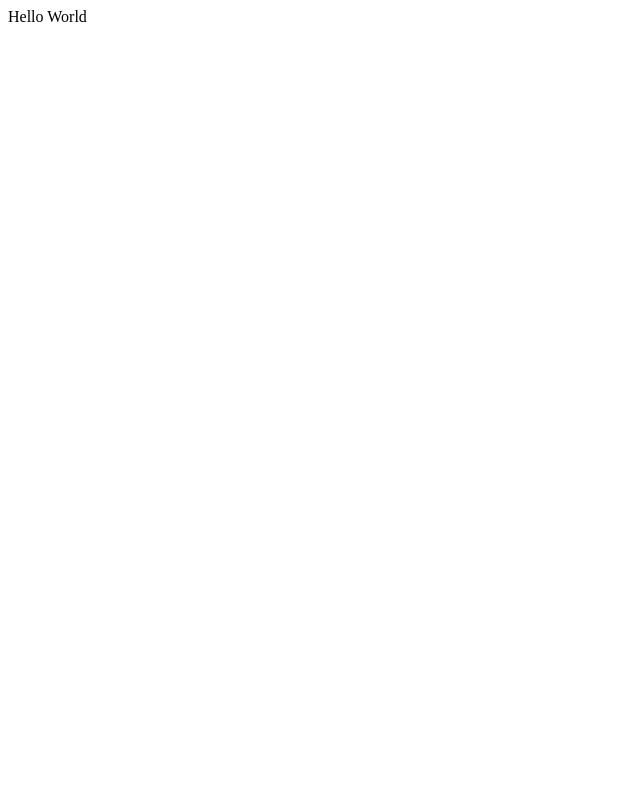
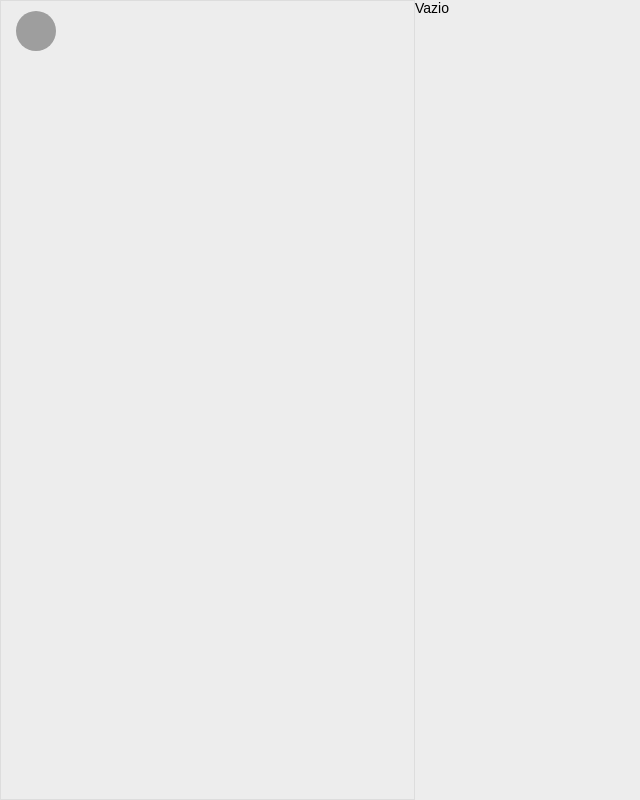
Before and after one commit to Lopes393/berserker_chat, a React (Create React App) app in the folder berserker/: page / in a window 1280 px wide. Shown: the whole page, without its empty margins (0-640 px from the left). Built offline with nearby package versions, Linux system fonts and the light colour scheme; grey boxes are pictures that could not be loaded.

Commit message:
Styled project

```diff
--- a/berserker/package.json
+++ b/berserker/package.json
@@ -10,6 +10,7 @@
     "react": "^17.0.2",
     "react-dom": "^17.0.2",
     "react-scripts": "4.0.3",
+    "styled-components": "^5.3.0",
     "web-vitals": "^1.0.1"
   },
   "devDependencies": {
@@ -20,6 +21,7 @@
     "@types/node": "^12.0.0",
     "@types/react": "^17.0.0",
     "@types/react-dom": "^17.0.0",
+    "@types/styled-components": "^5.1.9",
     "typescript": "^4.1.2"
   },
   "scripts": {
--- a/berserker/src/App.tsx
+++ b/berserker/src/App.tsx
@@ -1,3 +1,14 @@
+import { GlobalStyle } from "./styles/global";
+import { Sidebar } from "./components/Sidebar";
+import { Content } from "./components/Content";
+import { Container } from "./styles";
+
 export function App() {
-  return <div className="App">Hello World</div>;
+  return (
+    <Container>
+      <Sidebar />
+      <Content />
+      <GlobalStyle />
+    </Container>
+  );
 }
--- /dev/null
+++ b/berserker/src/components/Content/index.tsx
@@ -0,0 +1,5 @@
+import { Container } from "./styles";
+
+export function Content() {
+  return <div>Vazio</div>;
+}
--- /dev/null
+++ b/berserker/src/components/Content/styles.ts
@@ -0,0 +1,6 @@
+import styled from "styled-components";
+
+export const Container = styled.div`
+  display: flex;
+  background: var(--background-content);
+`;
--- /dev/null
+++ b/berserker/src/components/Sidebar/index.tsx
@@ -0,0 +1,22 @@
+import DonutLargeIcon from "@material-ui/icons/DonutLarge";
+import ChatIcon from "@material-ui/icons/Chat";
+import MoreVertIcon from "@material-ui/icons/MoreVert";
+import { Container, Header, Search, Chatlist } from "./styles";
+
+export function Sidebar() {
+  return (
+    <Container>
+      <Header>
+        <img
+          src="https://www.monteirolobato.edu.br/public/assets/admin/images/avatars/avatar7_big@2x.png"
+          alt=""
+        />
+        <div className="actions">
+          <div className="actions-btn"></div>
+        </div>
+      </Header>
+      <Search></Search>
+      <Chatlist></Chatlist>
+    </Container>
+  );
+}
--- /dev/null
+++ b/berserker/src/components/Sidebar/styles.ts
@@ -0,0 +1,33 @@
+import styled from "styled-components";
+
+export const Container = styled.div`
+  display: flex;
+  flex-direction: column;
+
+  width: 35%;
+  max-width: 415px;
+
+  border: 1px solid var(--border);
+`;
+export const Header = styled.div`
+  display: flex;
+  flex-direction: row;
+  justify-content: space-between;
+  align-items: center;
+
+  height: 60px;
+  padding: 0 15px;
+
+  img {
+    width: 40px;
+    height: 40px;
+    border-radius: 20px;
+    cursor: pointer;
+  }
+
+  div {
+    display: flex;
+  }
+`;
+export const Search = styled.div``;
+export const Chatlist = styled.div``;
--- /dev/null
+++ b/berserker/src/styles.ts
@@ -0,0 +1,7 @@
+import styled from "styled-components";
+
+export const Container = styled.div`
+  height: 100vh;
+  display: flex;
+  background: var(--background-content);
+`;
--- /dev/null
+++ b/berserker/src/styles/global.ts
@@ -0,0 +1,44 @@
+import { createGlobalStyle } from "styled-components";
+
+export const GlobalStyle = createGlobalStyle`
+    :root{
+        --background: #d2dbdc;
+        --background-content: #EDEDED;
+        --border: #DDD;
+        --shape: #FFFFFF;
+    }
+    *{
+        margin: 0;
+        padding: 0;
+        box-sizing: border-box;
+    }
+    //font-size: 16px (Desktop)
+    html{
+        @media (min-width:1000px) {
+            font-size:93.75%; //15px
+        }
+        @media (min-width:720px) {
+            font-size:87.5%; //14px
+        }
+    }
+    body {
+        background: var(--background);
+        -webkit-font-smoothing: antialiased;
+        font-family: 'Segoe UI', Helvetica Neue, Helvetica, Lucida Grande, Arial, sans-serif;
+    }
+    body, input, textarea, button {
+        font-family:'Poppins', sans-serif;
+        font-weight: 400;
+    }
+    h1, h2, h3, h4, h5, h6, strong {
+       font-weight: 600;
+    }
+    button {
+        cursor: pointer;
+    }
+
+    [disabled]{
+        opacity:0.6;
+        cursor: not-allowed;
+    }
+`;
```
Also changed, not shown: 1 other file (tests, documents, lock files or other folders).
